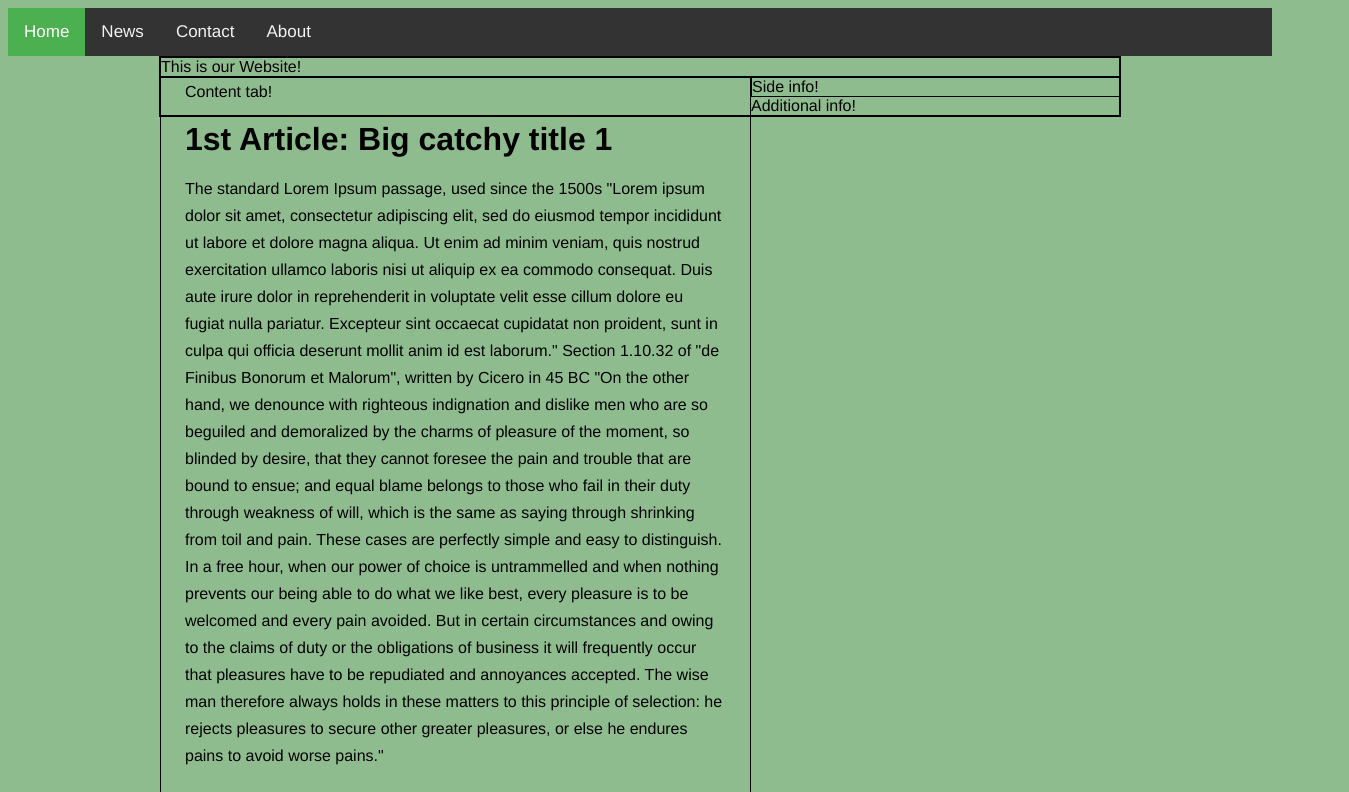
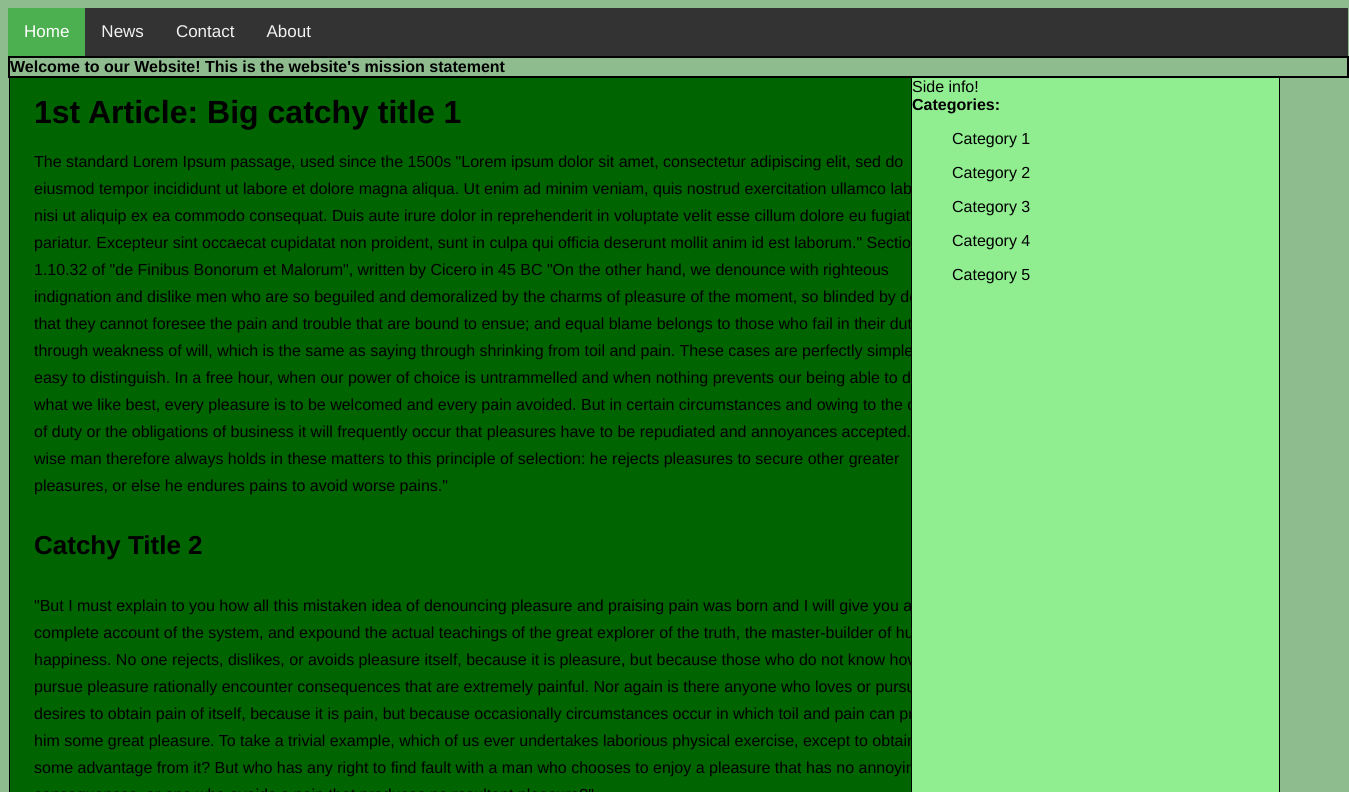
Before and after one commit to Smail98/TutorialRepository, a plain HTML site: page F-layout/index.html in a window 1280 px wide. Shown: the top 792 px of the page, 1349 px wide, since content can reach past the window. Drawn offline with Linux system fonts and the light colour scheme.

Commit message:
task: modified CSS file for F-layout and reorganized the boxes

```diff
--- a/F-layout/css/style.css
+++ b/F-layout/css/style.css
@@ -27,17 +27,32 @@ body {
     border: black solid thin;
 }
 #wrapper{
-    width: 960px;
-    margin-left: auto;
+    width:1339px;
+    margin-left: 0;
     margin-right: auto;
+
+}
+
+#sidebar{
+    position: absolute;
+
+    right:0;
+
+    height: 1440px;
+    width: 500px;
+    background-color: lightgreen;
+
 }
 #content{
-    width: 541px;
+    width: 922px;
+    height: 1400px;
     padding-right: 24px;
     padding-left: 24px;
     float: left;
     font-size: 16px;
     line-height: 27px;
+    padding-bottom:2.5rem;
+    background-color: darkgreen;
 
 }
 #content h2{
@@ -54,25 +69,21 @@ body {
 }
 #content h5{
     font-size:16px;
-    line-height:27;
+    line-height:27px;
 }
 #sidebar{
     width: 367px;
     float: left;
+
 }
 #floater{
     clear: both;
 }
 
-
-
-
-
-
-
 .topnav {
     background-color: #333;
     overflow: hidden;
+    width: 1340px;
 }
 .topnav a {
     float: left;
@@ -92,3 +103,12 @@ body {
     background-color: #4CAF50;
     color: white;
 }
+
+#footer{
+    bottom: 0;
+    width:50%;
+    height: 2.5rem;
+    float: bottom;
+    font-size: 15px;
+
+}
--- a/F-layout/index.html
+++ b/F-layout/index.html
@@ -16,11 +16,10 @@
 </div>
 <div id="wrapper" class="fullborder">
     <div id="header" class="fullborder">
-        This is our Website!
+        <strong>Welcome to our Website! This is the website's mission statement </strong>
     </div>
     <div id="content" class="fullborder">
-        Content tab!
-    <br>
+
         <h1>1st Article: Big catchy title 1</h1>
         <p>
             The standard Lorem Ipsum passage, used since the 1500s
@@ -66,8 +65,7 @@
         ut aut reiciendis voluptatibus maiores alias consequatur aut perferendis doloribus asperiores repellat."
         1914 translation by H. Rackham
         <h5> Catchy title 4</h5>
-        <p>
-        "Sed ut perspiciatis unde omnis iste natus error sit voluptatem accusantium doloremque laudantium, totam rem
+        <p>"Sed ut perspiciatis unde omnis iste natus error sit voluptatem accusantium doloremque laudantium, totam rem
         aperiam, eaque ipsa quae ab illo inventore veritatis et quasi architecto beatae vitae dicta sunt explicabo.
         Nemo enim ipsam voluptatem quia voluptas sit aspernatur aut odit aut fugit, sed quia consequuntur magni
         dolores eos qui ratione voluptatem sequi nesciunt. Neque porro quisquam est, qui dolorem ipsum quia dolor
@@ -81,11 +79,16 @@
 
     </div>
     <div id="sidebar" class="fullborder">
-        Side info!
+        Side info!<br>
+        <strong>Categories:</strong>
+        <ul>Category 1</ul>
+        <ul>Category 2</ul>
+        <ul>Category 3</ul>
+        <ul>Category 4</ul>
+        <ul>Category 5</ul>
+
     </div>
-    <div id="footer" class="fullborder">
-        Additional info!
-    </div>
+
 </div>
 
 </body>
```
